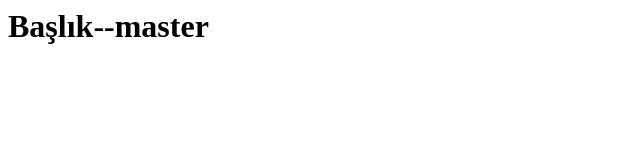
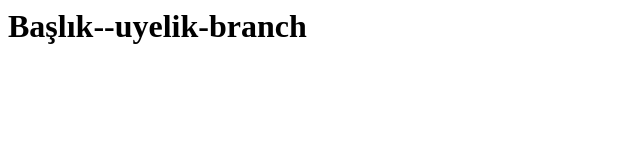
Before and after one commit to selmakahraman/git-calisma, a plain HTML site: page index.html in a window 1280 px wide. Shown: the whole page, without its empty margins (0-640 px from the left). Drawn offline with Linux system fonts and the light colour scheme.

Commit message:
index.html update

```diff
--- a/index.html
+++ b/index.html
@@ -4,7 +4,7 @@
 </head>
 <body>
   <h1>
-    Başlık--master
+    Başlık--uyelik-branch
   </h1>
 </body>
 <footer>
```
